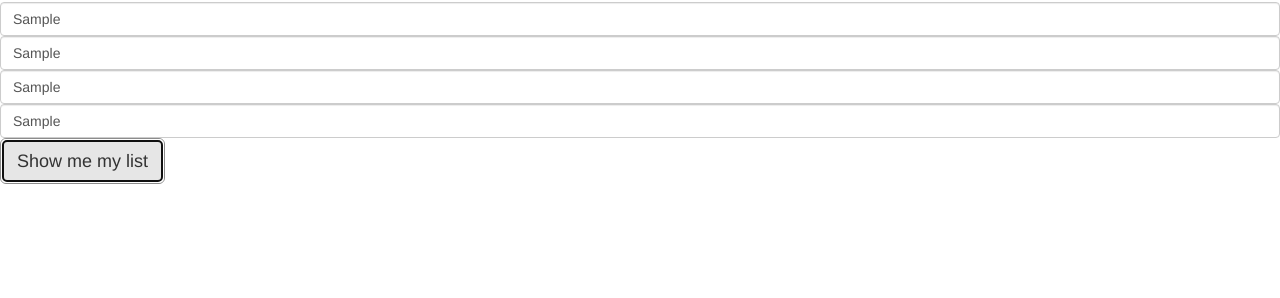
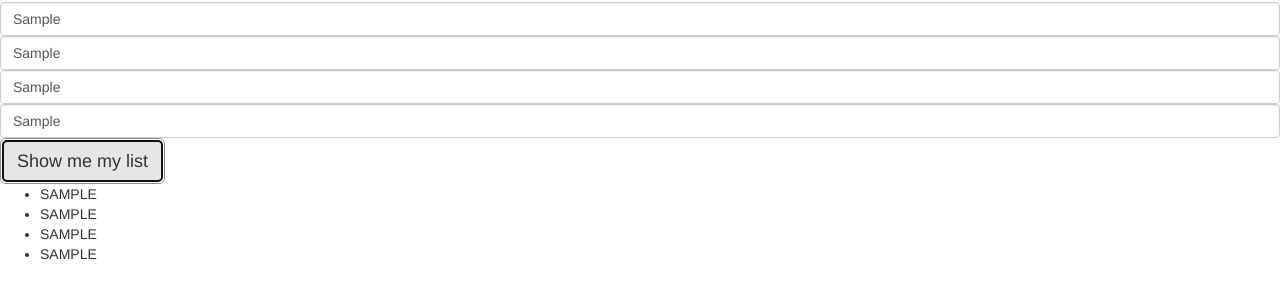
Before and after one commit to saschultz/grocery-list, a plain HTML site: page index.html in a window 1280 px wide. Both pictures are taken after typing "Sample", "Sample", "Sample", "Sample" into the empty fields and a click on the button "Show me my list". Shown: the part 68-366 px from the top of the page. Drawn offline with Linux system fonts and the light colour scheme.

Commit message:
add to Upper Case and return result

```diff
--- a/index.html
+++ b/index.html
@@ -17,5 +17,7 @@
 
       <button type="submit" class="btn btn-default btn-lg">Show me my list</button>
     </form>
+    <ul id="result">
+    </ul>
   </body>
 </html>
--- a/js/scripts.js
+++ b/js/scripts.js
@@ -3,33 +3,14 @@ $(document).ready(function() {
     event.preventDefault();
     var inputs = ["grocery1", "grocery2", "grocery3", "grocery4"];
     var array = [];
-    var array2 = [];
-    inputs.map(function(input) {
+    inputs.forEach(function(input) {
       var list = $("input#" + input).val().toUpperCase();
       array.push(list);
-      array = array.sort(); //not 100% sure if this is correct
-      // return array.toUpperCase();
+      array.sort();
       });
-
-
-      // var array2 = array.map(function(caps) {
-      //   caps.toUpperCase();
-      //   // return caps;
-      // });
-
-
-      // var array3 = array2.sort();
-    console.log(array2);
+      array.forEach(function(answer) {
+        $("#result").append("<li>" + answer + "</li>")
+      });
+    console.log(array);
     });
   });
-
-
-
-
-
-
-// $("h1").click(function() {
-//
-//   var input = $("input#grocery").val();
-//   list.push(input);
-//   console.log(list);
```
